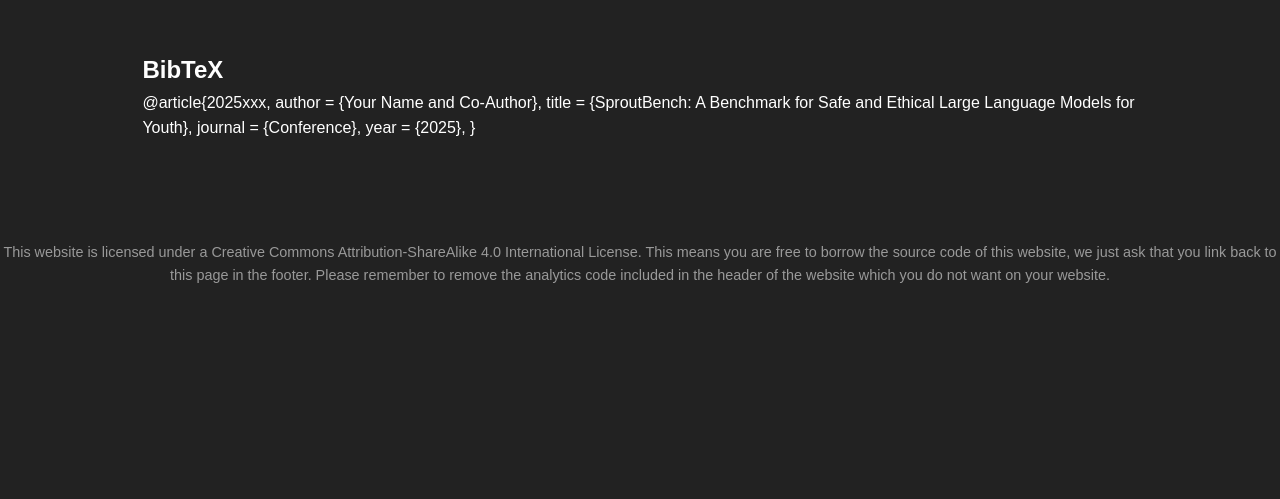
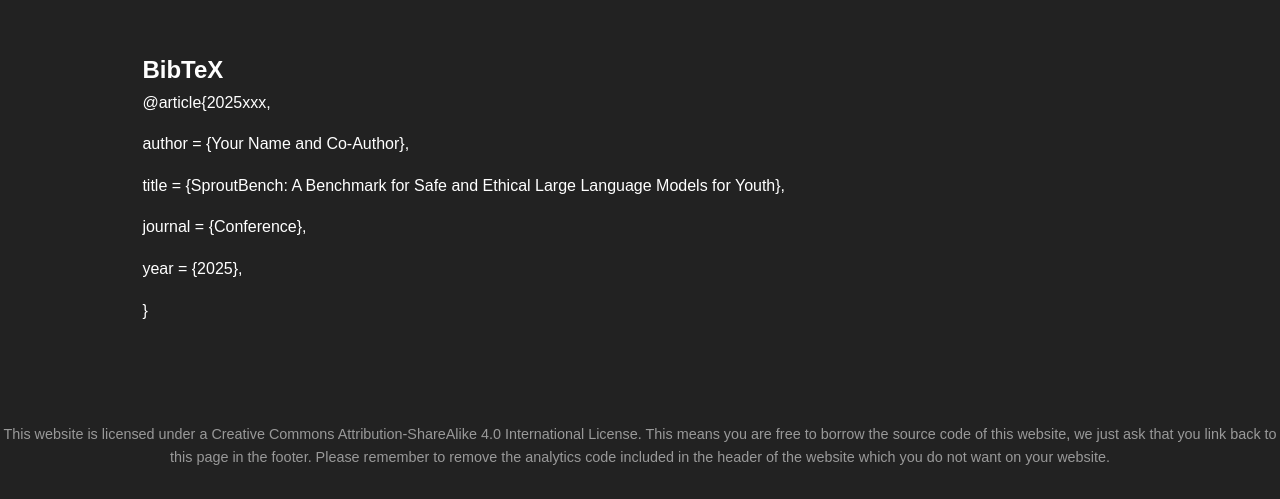
Before and after one commit to sproutbench/sproutbench.github.io, a plain HTML site: page index.html in a window 1280 px wide. Shown: the part 5350-5849 px from the top of the page. Before the commit the page ends 5667 px from the top, so only its background shows below. Drawn offline with Linux system fonts and the light colour scheme.

Commit message:
Update index.html

```diff
--- a/index.html
+++ b/index.html
@@ -1312,12 +1312,12 @@ table.hf-dataset tr:hover {
 <!--bitTex-->
   <section id="bibtex">
     <h2>BibTeX</h2>
-   <p>@article{2025xxx,
-  author  = {Your Name and Co-Author},
-  title   = {SproutBench: A Benchmark for Safe and Ethical Large Language Models for Youth},
-  journal = {Conference},
-  year    = {2025},
-}</p>
+   <p>@article{2025xxx,</p>
+ <p>author  = {Your Name and Co-Author},</p>
+ <p>title   = {SproutBench: A Benchmark for Safe and Ethical Large Language Models for Youth},</p>
+ <p>journal = {Conference},</p>
+ <p>year    = {2025},</p>
+ <p>}</p>
   </section>
 </main>
 
```
